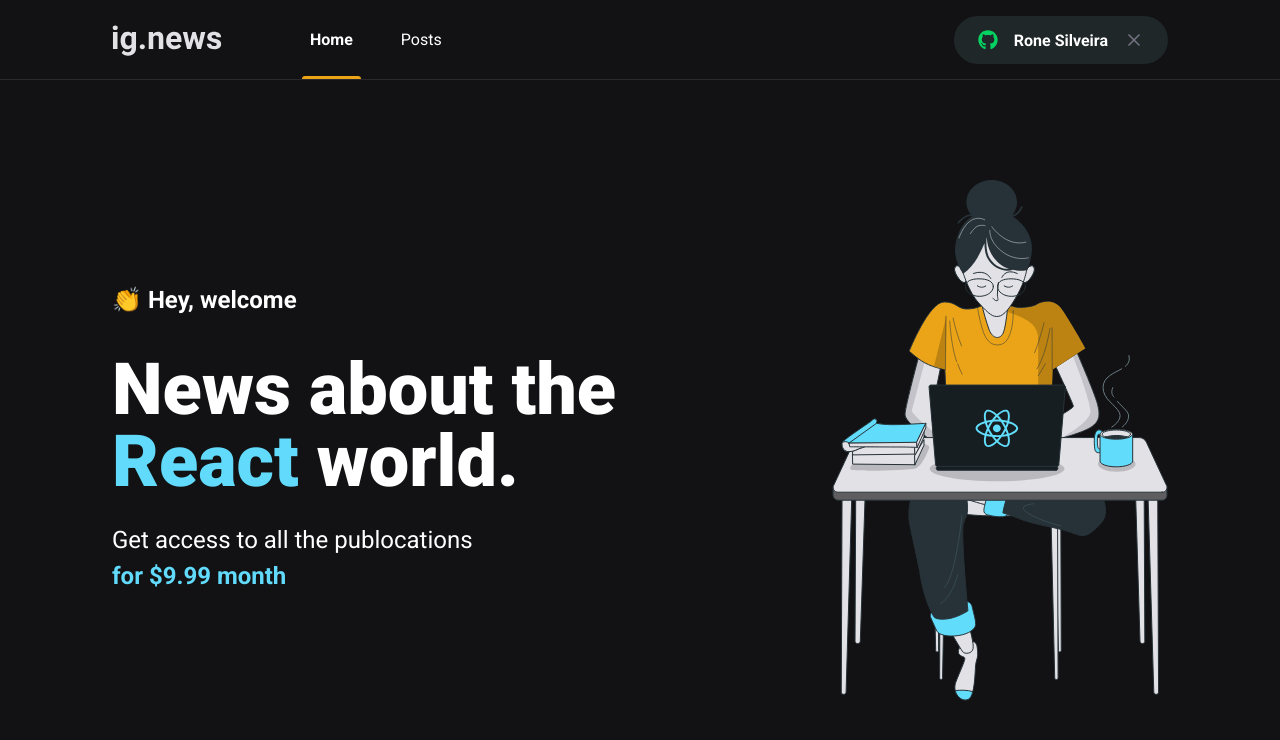
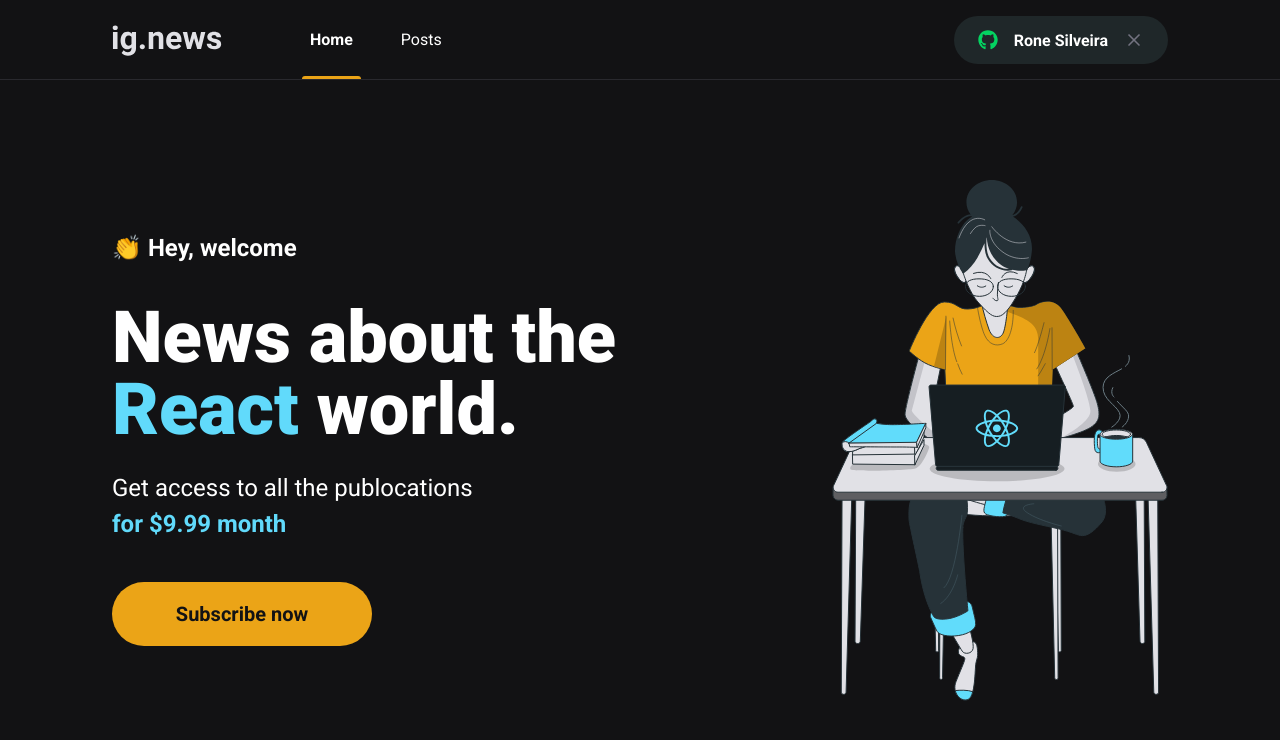
Before and after one commit to RoneBS/ignite-ignews, a Next.js app: page / in a window 1280 px wide. Shown: the top 740 px of the page. Built offline with nearby package versions, Linux system fonts and the light colour scheme.

Commit message:
SubscribeButton module created

```diff
--- /dev/null
+++ b/src/components/SubscribeButton/index.tsx
@@ -0,0 +1,11 @@
+import  styles from './styles.module.scss';
+export function SubscribreButton(){
+  return (
+    <button
+      type="button"
+      className={styles.subscribeButton}
+      >
+        Subscribe now
+      </button>
+  )
+}
--- /dev/null
+++ b/src/components/SubscribeButton/styles.module.scss
@@ -0,0 +1,20 @@
+.subscribeButton {
+  width: 260px;
+  height: 4rem;
+  border: 0;
+  border-radius: 2rem;
+  background: var(--yellow-500);
+  color: var(--gray-900);
+  font-size: 1.25rem;
+  font-weight: bold;
+
+  display: flex;
+  align-items: center;
+  justify-content: center;
+
+  transition: filter 0.2s;
+
+  &:hover {
+    filter: brightness(0.8);
+  }
+}
--- a/src/pages/home.module.scss
+++ b/src/pages/home.module.scss
@@ -38,4 +38,8 @@
       font-weight: bold;
     }
   }
+
+  button {
+    margin-top: 2.5rem;
+  }
 }
--- a/src/pages/index.tsx
+++ b/src/pages/index.tsx
@@ -1,4 +1,5 @@
 import Head from 'next/head';
+import { SubscribreButton } from '../components/SubscribeButton';
 
 import styles from './home.module.scss';
 
@@ -15,6 +16,7 @@ export default function Home() {
             Get access to all the publocations <br/>
             <span>for $9.99 month</span>
           </p>
+          <SubscribreButton />
         </section>
         <img src="/images/avatar.svg" alt="girl coding"/>
       </main>
```
